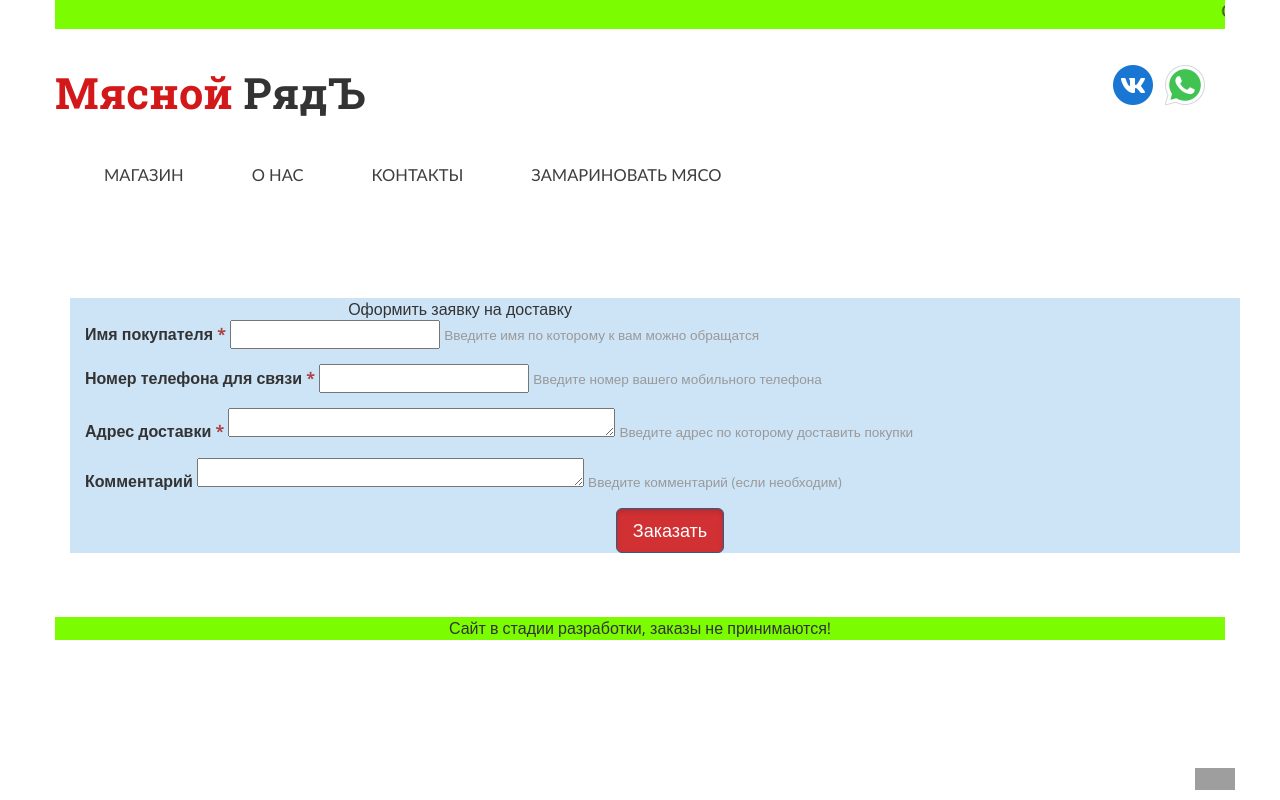
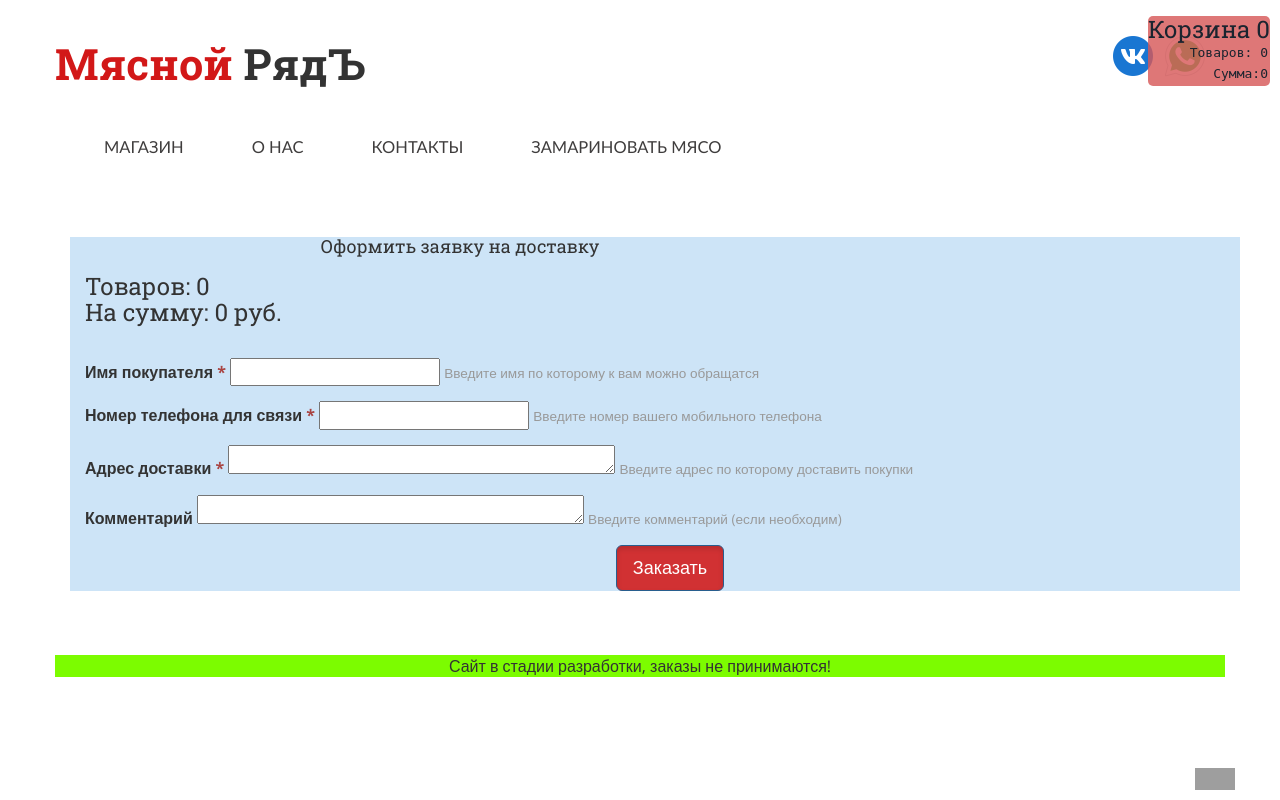
Before and after one commit to yllen32/meatline, a Django app: page /request in a window 1280 px wide. Run offline with Django 4.2, Linux system fonts and the light colour scheme; data comes from the database, SQL or seed files in the repository; both versions use the stored data as it was after the commit; parts of the project's set-up code (start-up, migrations or seed data) failed here and were passed over; some libraries are stand-ins or nearby versions; grey boxes are pictures that could not be loaded.

Commit message:
add vk_bot functional, fix request page behavior

```diff
--- a/meet_line/shop/models.py
+++ b/meet_line/shop/models.py
@@ -19,7 +19,7 @@ class Product(models.Model):
     ]
     name = models.CharField(max_length=50, verbose_name='Название товара')
     price = models.DecimalField(verbose_name='Цена', max_digits=6, decimal_places=2)
-    description = models.TextField(verbose_name='Описание товара')
+    description = models.TextField(verbose_name='Описание товара', blank=True, null=True)
     picture_url = models.ImageField(
         verbose_name='Фото товара',
         max_length=100,
@@ -70,7 +70,6 @@ class Card(models.Model):
         )
 
     def save(self, *args, **kwargs):
-        print(self.quantity)
         self.price = Decimal(self.quantity or 1)*self.product.price
         super(Card, self).save(*args, **kwargs)
 
@@ -122,7 +121,6 @@ class ShopRequest(models.Model):
         verbose_name='Доставка выполнена?'
     )
 
-
     class Meta:
         verbose_name='Заявка'
         verbose_name_plural='Заявки'
--- a/meet_line/shop/views.py
+++ b/meet_line/shop/views.py
@@ -52,8 +52,17 @@ def card(request):
 def request(request):
     """Return a form to making request."""
     form = ShopRequestFrom(request.POST or None)
+    card_id = request.session.session_key
+    card, total_price = get_card_info(card_id)
     if form.is_valid():
-        form.save()
-        send_vk_message(form.cleaned_data,)
+        shop_request = form.save(commit=False)
+        shop_request.card_id = card_id
+        shop_request.save
+        send_vk_message(form.cleaned_data, card)
         return redirect('shop:shop' )
-    return render(request, 'shop/request.html', context={'form': form})
+    return render(request, 'shop/request.html', context={
+        'form': form,
+        'card': card,
+        'total_price': total_price
+        }
+    )
--- a/meet_line/static/css/style.css
+++ b/meet_line/static/css/style.css
@@ -71,7 +71,7 @@ ul.megamenu.skyblue {
   background: white;
 }
 .products-grids{
-	padding:4em 0 0;
+	padding:2em 0 0;
 }
 #toTop {
   display: none;
@@ -101,3 +101,7 @@ ul.megamenu.skyblue {
 .contacts h4{
 	margin: 0.4em
 }
+.request_info{
+    margin-bottom: 2em;
+    margin-top: 1em;
+}
--- a/meet_line/templates/shop/base.html
+++ b/meet_line/templates/shop/base.html
@@ -17,13 +17,7 @@
 </head>
 <body>
    <div class="container">
-	<div
-	  class="row text-center"
-	  style="background-color: lawngreen"
-	  >
-	  <marquee behavior="scroll" direction="left">
-	  Сайт в стадии разработки, заказы не принимаются!</marquee>
-	</div>
+
 	  {% include 'shop/header.html' %}
 	<div class="products">
 		<div class="container">
--- a/meet_line/templates/shop/header.html
+++ b/meet_line/templates/shop/header.html
@@ -1,7 +1,7 @@
 {% with request.resolver_match.view_name as view %}
 <div class="head-t">
     <div class="header_right ">
-        {%if view == 'shop:shop'%}
+        {%if view == 'shop:shop' or view == 'shop:request'%}
        <div class="cardwrapper">
            <a href="{%url 'shop:card'%}">
            <h3  class=""> Корзина {{card.count}}</h3>
--- a/meet_line/templates/shop/request.html
+++ b/meet_line/templates/shop/request.html
@@ -4,7 +4,11 @@
   <div class="row justify-content-center" style='background-color: #cde4f7'>
     <div class="col-md-8 p-5 ">
       <div class="card ">
-        <div class="card-header text-center">Оформить заявку на доставку</div>
+        <div class="card-header text-center"><h4>Оформить заявку на доставку</div>
+        <div class="request_info">
+          <h3>Товаров: {{card.count}}</h3>
+          <h3> На сумму: {{total_price}} руб.</h3>
+        </div>
           <div class="container ">
               {% if form.errors %}
                   {% for field in form %}
```
Also changed, not shown: meet_line/shop/vk_bot.py (+20 -3 lines), meet_line/db.sqlite3, meet_line/shop/migrations/0001_squashed_0013_shoprequest_comment_shoprequest_is_delivered.py (deleted), meet_line/shop/migrations/0002_shoprequest_alter_product_options_product_amount_and_more.py (added), meet_line/shop/migrations/0003_alter_product_description.py (added), meet_line/shop/migrations/0014_product_is_available_alter_card_card_id_and_more.py (deleted).
